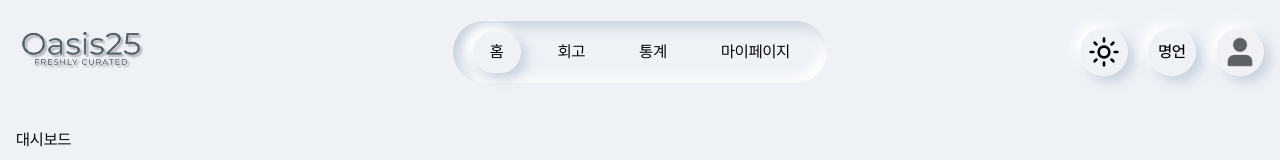
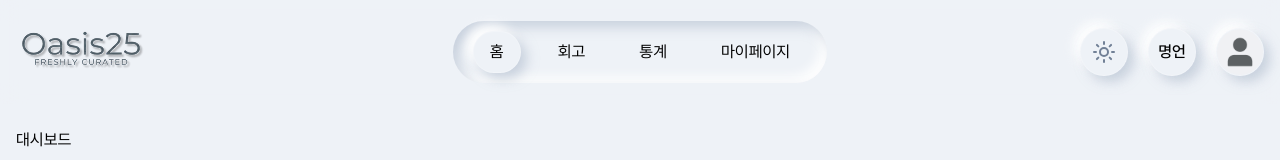
Before and after one commit to SSG-ureca/Oasis25-Frontend, a React (Vite) app: page / in a window 1280 px wide. Shown: the top 160 px of the page. Built offline with nearby package versions, Linux system fonts and the light colour scheme.

Commit message:
Fix: Header 컴포넌트 내 미사용 UserRound 임포트 제거

```diff
--- a/src/components/common/Header.tsx
+++ b/src/components/common/Header.tsx
@@ -4,7 +4,7 @@ import { Panel } from "./Panel";
 import { neumophismVariants } from "../../types/neumophismVariants";
 import { cn } from "../../utils/cn";
 import { Button } from "./Button";
-import { Sun, UserRound } from "lucide-react";
+import { Sun } from "lucide-react";
 const NAV_ITEMS = [
   { to: "/", label: "홈" },
   { to: "/retrospect", label: "회고" },
@@ -44,7 +44,7 @@ const Header = () => {
       </Panel>
       <div className="flex-1 flex justify-end gap-5">
         <Button variant="neumorphism" className="rounded-full w-12 h-12 p-0">
-          <Sun className="w-8 h-8" />
+          <Sun className="w-6 h-6 text-[#718096]" />
         </Button>
         <Button variant="neumorphism" className="rounded-full w-12 h-12 p-0">
           명언
```
